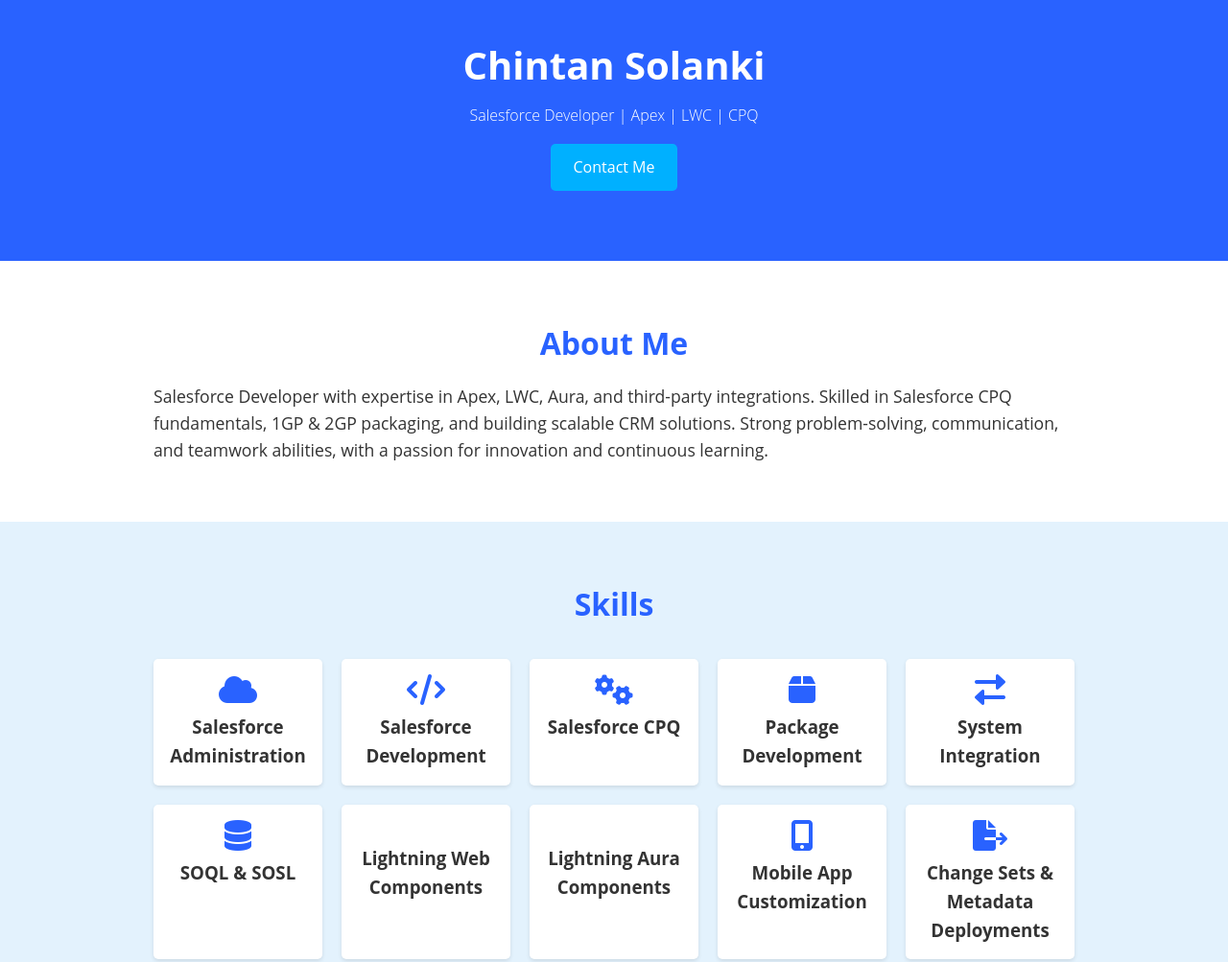
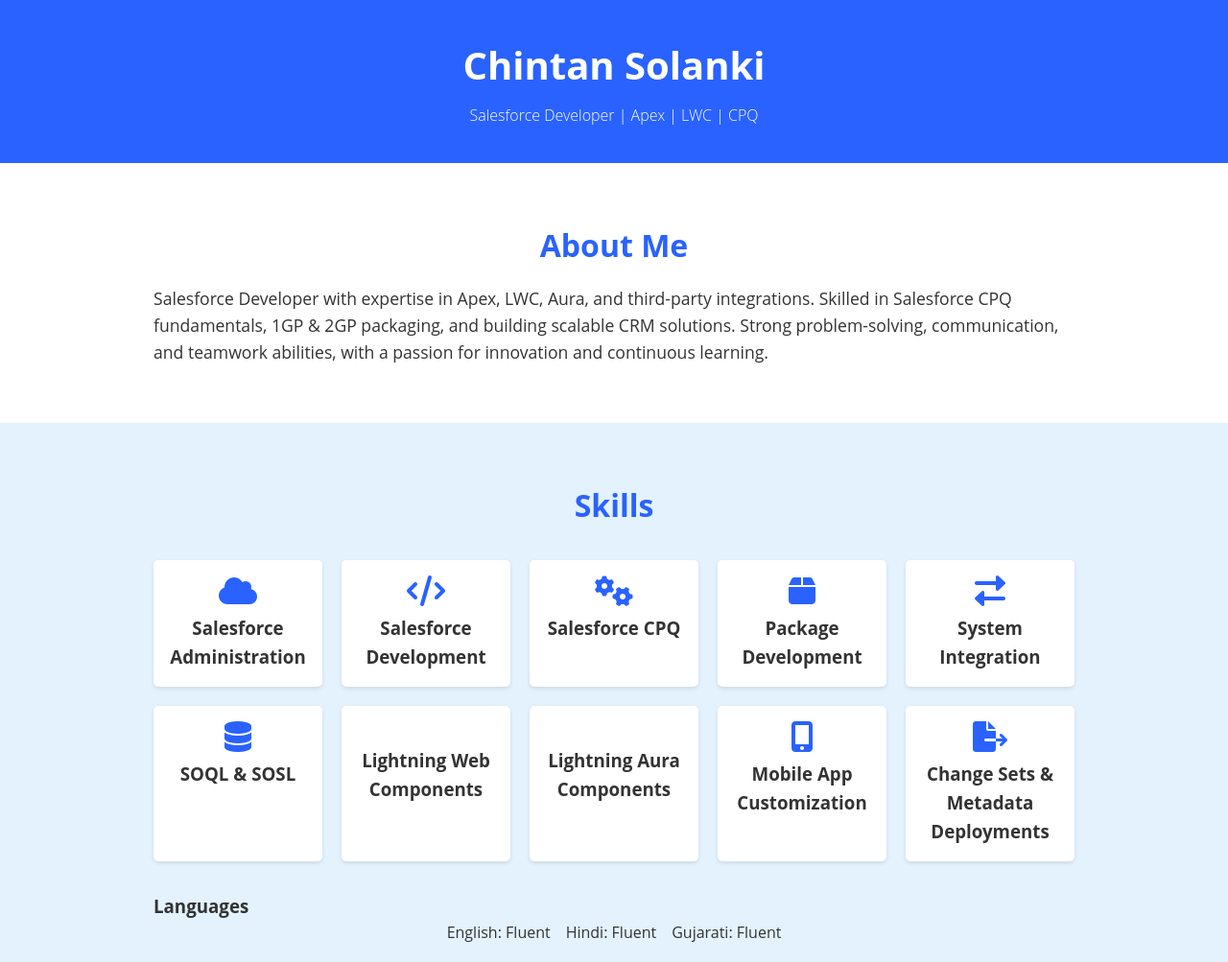
Before and after one commit to ChintanSolanki/ChintanSolanki.github.io, a plain HTML site: page index.html in a window 1280 px wide. Shown: the top 1003 px of the page at 96% size. Drawn offline with Linux system fonts and the light colour scheme.

Commit message:
CSS Update

```diff
--- a/css/style.css
+++ b/css/style.css
@@ -24,7 +24,7 @@ header {
     background-repeat: no-repeat; */
     color: white;
     padding: 1rem 0;
-    height: 240px;
+    /* height: 240px; */
     text-align: center;
 }
 
--- a/index.html
+++ b/index.html
@@ -19,7 +19,7 @@
                 <h1>Chintan Solanki</h1>
                 <!-- <img src="images/sf-dev.png" alt=""></img> -->
                 <p class="tagline">Salesforce Developer | Apex | LWC | CPQ</p>
-            <a href="#contact" class="cta-button">Contact Me</a>
+                <!-- <a href="#contact" class="cta-button">Contact Me</a> -->
             </div>
         </header>
 
```
Lines whose indentation alone changed are shown as unchanged.
